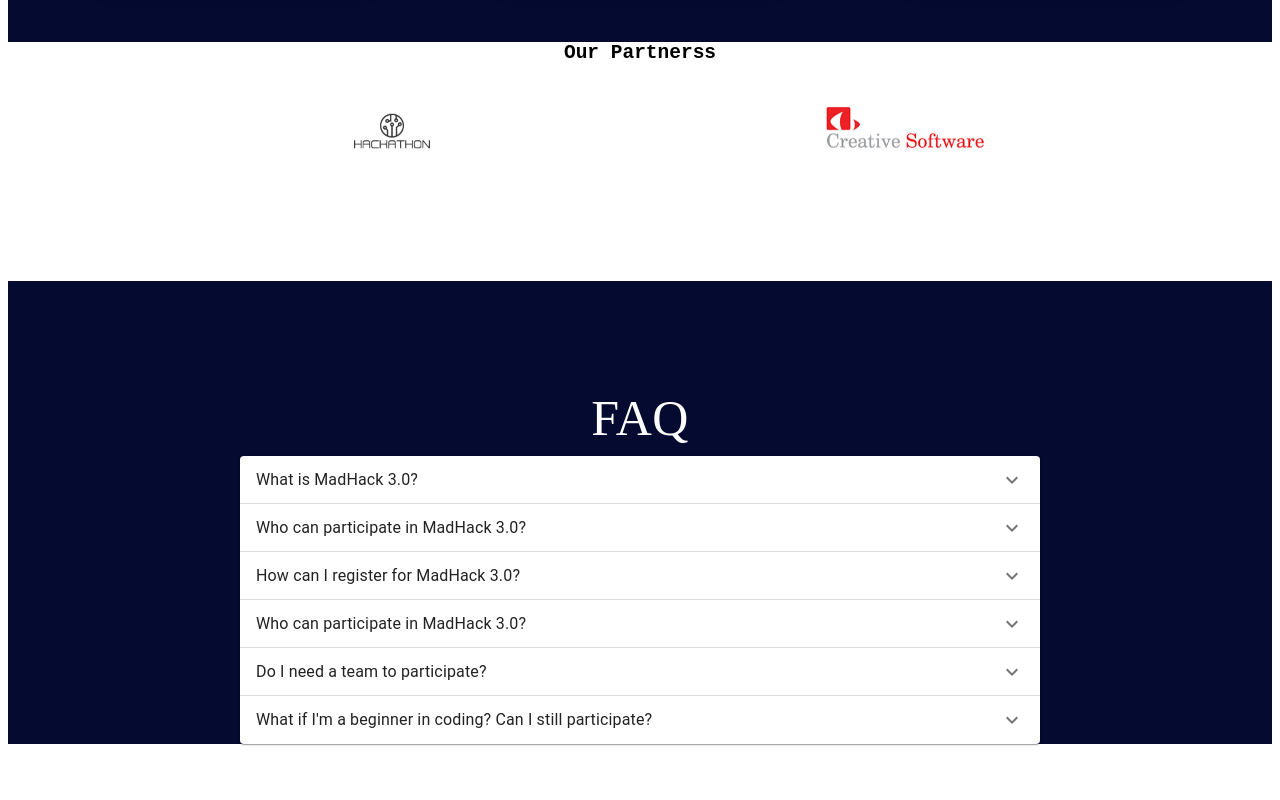
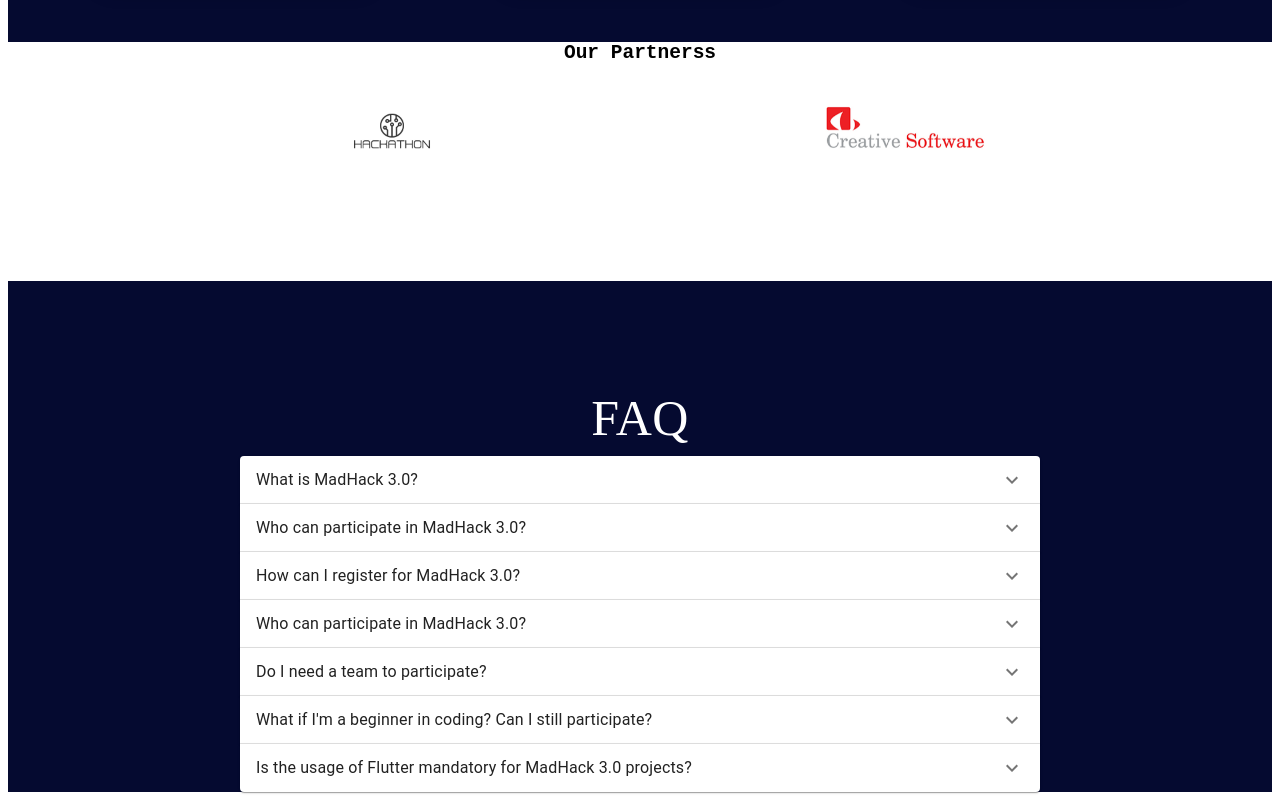
Before and after one commit to ILakshitha/MadHack_x.github.io, a React (Vite) app: page / in a window 1280 px wide. Shown: the part 3798-4598 px from the top of the page. Before the commit the page ends 4550 px from the top, so only its background shows below. Built offline with nearby package versions, Linux system fonts and the light colour scheme.

Commit message:
Add faq 6

```diff
--- a/src/components/Faq.jsx
+++ b/src/components/Faq.jsx
@@ -135,6 +135,24 @@ export default function Faq() {
                 </AccordionDetails>
             </Accordion>
 
+            <Accordion>
+                <AccordionSummary
+                    expandIcon={<ExpandMoreIcon />}
+                    aria-controls="panel2-content"
+                    id="panel2-header"
+                >
+                    <Typography>Is the usage of Flutter mandatory for MadHack 3.0 projects?</Typography>
+                </AccordionSummary>
+                <AccordionDetails>
+                    <Typography>
+                    No, it's not mandatory to use Flutter for your projects in MadHack 3.0. While we have Flutter sessions to help you, you are free to use other frameworks
+                    or technologies that best suit your project requirements.
+                    </Typography>
+                </AccordionDetails>
+            </Accordion>
+
+
+
 
         </div>
     );
```
